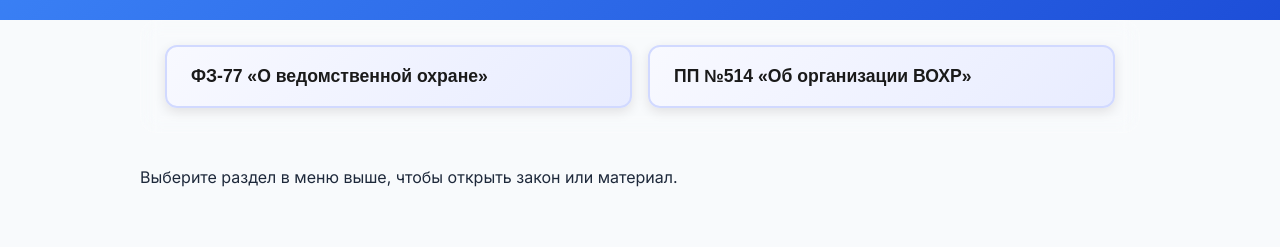
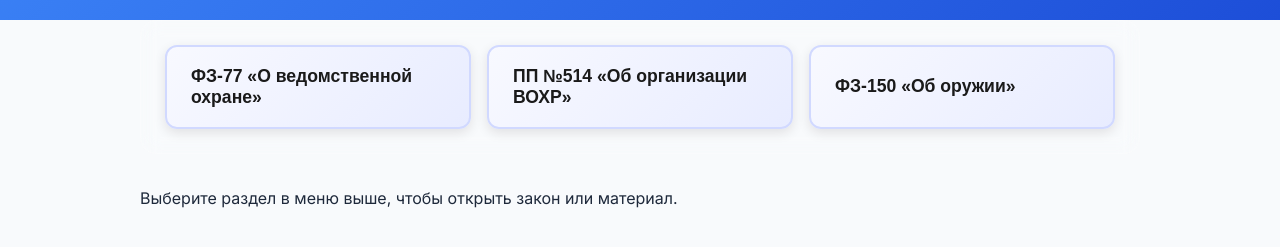
Before and after one commit to coelilumen18-source/fz77-law-site1, a plain HTML site: page index.html in a window 1280 px wide. Shown: the part 73-320 px from the top of the page. Drawn offline with Linux system fonts and the light colour scheme.

Commit message:
Update index.html

```diff
--- a/index.html
+++ b/index.html
@@ -16,11 +16,12 @@
     </header>
     <main class="container">
         <!-- Главное меню разделов -->
-     <nav class="main-nav">
+    <nav class="main-nav">
     <button data-page="content/fz77.html">ФЗ‑77 «О ведомственной охране»</button>
     <button data-page="content/pp514.html">ПП №514 «Об организации ВОХР»</button>
-    <!-- позже добавишь другие -->
+    <button data-page="content/fz150.html">ФЗ‑150 «Об оружии»</button>
 </nav>
+
         <!-- Контейнер, куда подгружаются разделы -->
         <section id="content-area" class="content-area">
             <p>Выберите раздел в меню выше, чтобы открыть закон или материал.</p>
```
